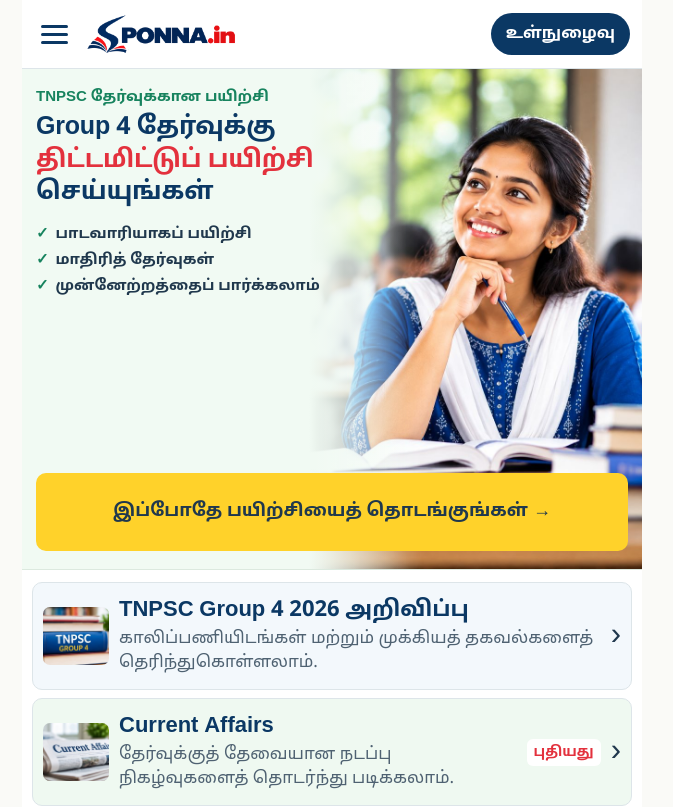
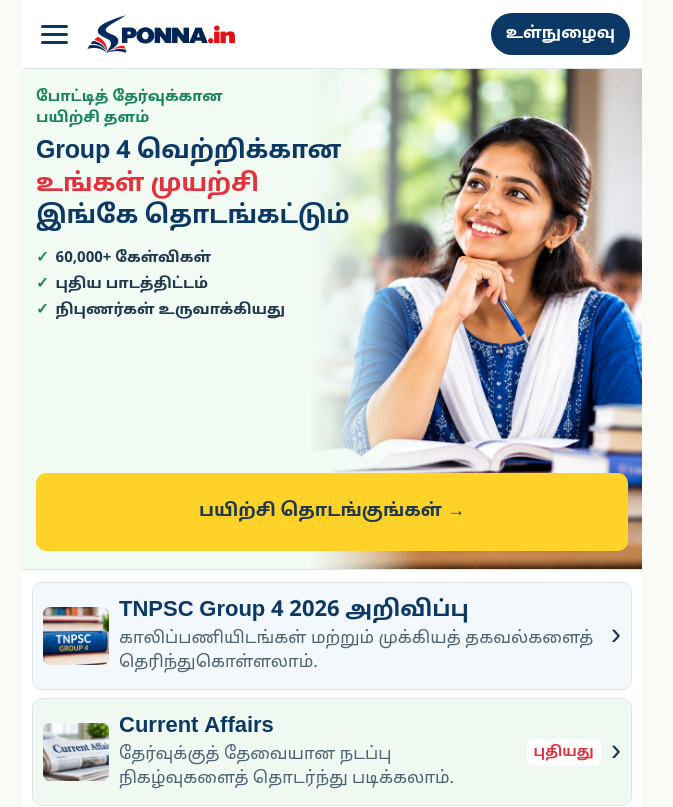
Before and after one commit to sponna1962/Ponna, a Next.js app in the folder frontend/: page /home-preview in a window 1280 px wide. Shown: the top 807 px of the page, without its empty margins (308-981 px from the left). Built offline with nearby package versions, Linux system fonts and the light colour scheme; no server answers.

Commit message:
Refine PONNA hero wording

```diff
--- a/frontend/src/components/HomeDesignPreview.tsx
+++ b/frontend/src/components/HomeDesignPreview.tsx
@@ -46,19 +46,19 @@ export default function HomeDesignPreview() {
 
       <section className="hero">
         <div className="hero-copy">
-          <div className="eyebrow">TNPSC தேர்வுக்கான பயிற்சி</div>
-          <h1>Group 4 தேர்வுக்கு<br /><em>திட்டமிட்டுப் பயிற்சி</em><br />செய்யுங்கள்</h1>
+          <div className="eyebrow">போட்டித் தேர்வுக்கான<br />பயிற்சி தளம்</div>
+          <h1>Group 4 வெற்றிக்கான<br /><em>உங்கள் முயற்சி</em><br />இங்கே தொடங்கட்டும்</h1>
           <ul>
-            <li>பாடவாரியாகப் பயிற்சி</li>
-            <li>மாதிரித் தேர்வுகள்</li>
-            <li>முன்னேற்றத்தைப் பார்க்கலாம்</li>
+            <li>60,000+ கேள்விகள்</li>
+            <li>புதிய பாடத்திட்டம்</li>
+            <li>நிபுணர்கள் உருவாக்கியது</li>
           </ul>
         </div>
         <div className="hero-photo">
           <img src="/ponna-hero-woman.jpg" alt="PONNA தேர்வுக்குத் தயாராகும் மாணவி" />
         </div>
         <div className="hero-actions">
-          <a href="/quiz" className="primary-button">இப்போதே பயிற்சியைத் தொடங்குங்கள் <b>→</b></a>
+          <a href="/quiz" className="primary-button">பயிற்சி தொடங்குங்கள் <b>→</b></a>
         </div>
       </section>
 
@@ -190,7 +190,7 @@ export default function HomeDesignPreview() {
           overflow: hidden;
         }
         .hero-copy { position: relative; z-index: 2; flex: 1; width: 55%; padding: 18px 0 10px 14px; min-width: 0; }
-        .eyebrow { color: #17835E; font-weight: 800; font-size: 15px; line-height: 1.4; margin-bottom: 4px; }
+        .eyebrow { color: #17835E; font-weight: 800; font-size: 15px; line-height: 1.4; margin-bottom: 7px; }
         h1 { margin: 0; color: #0B3864; font-size: 25px; line-height: 1.3; letter-spacing: -0.2px; }
         h1 em { color: #E3313D; font-style: normal; }
         .hero ul {
```
